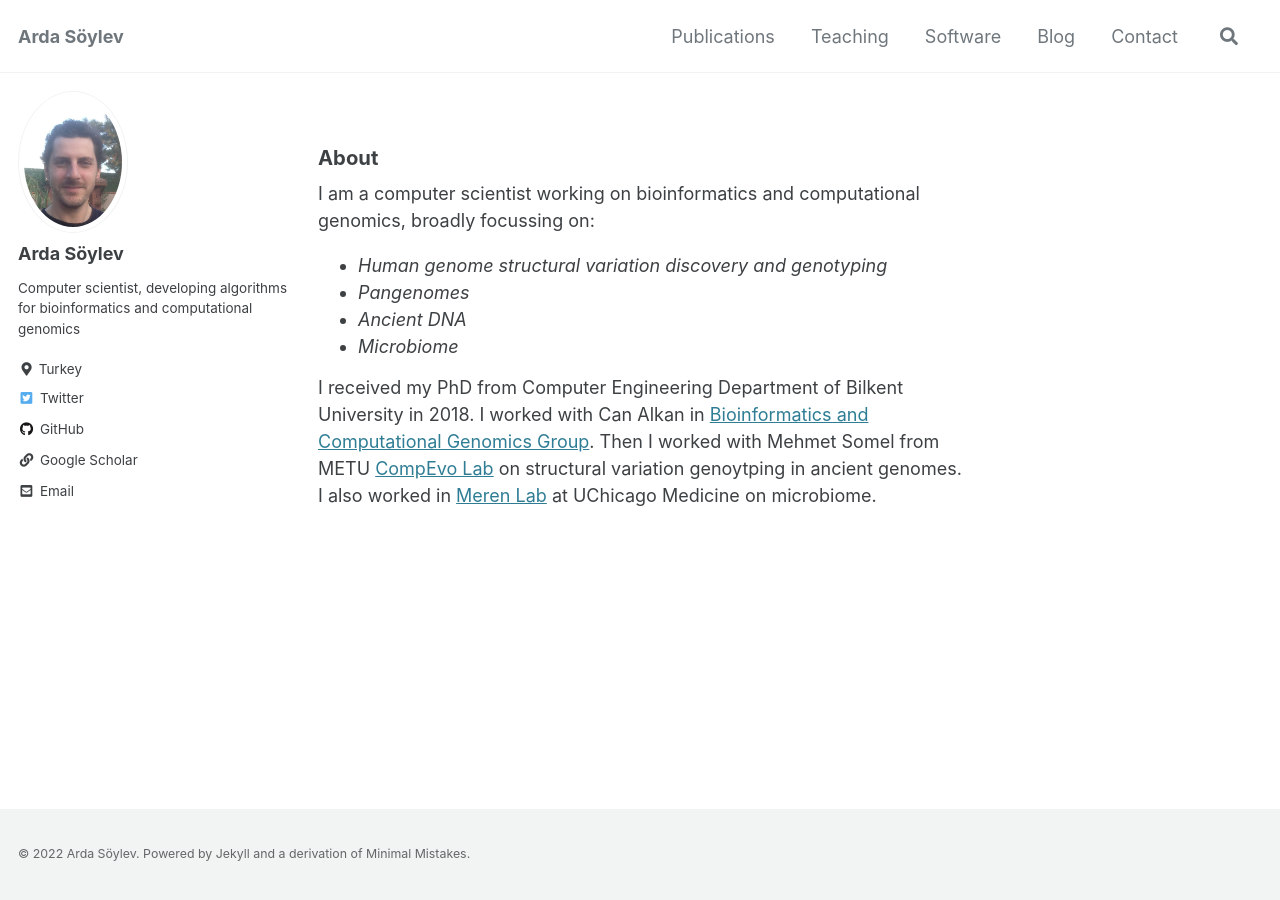
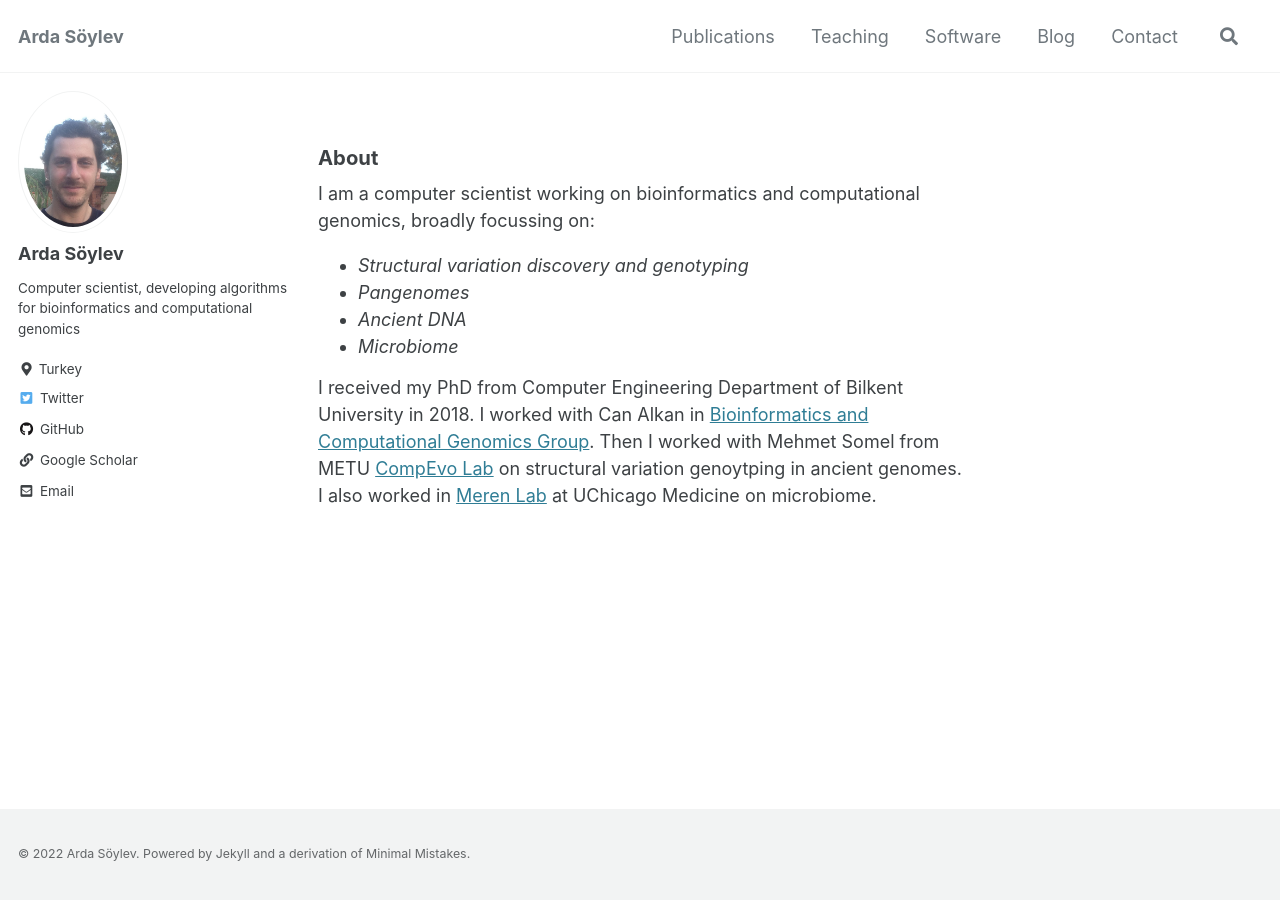
Before and after one commit to asylvz/asylvz.github.io, a Jekyll site: the page built from _pages/about.md, in a window 1280 px wide. Built offline with Jekyll 4.4.1, drawn with Linux system fonts in a browser that asks for light colours; cached includes are drawn as plain includes.

Commit message:
Minor update

```diff
--- a/_pages/about.md
+++ b/_pages/about.md
@@ -15,7 +15,7 @@ redirect_from:
 
 <p>I am a computer scientist working on bioinformatics and computational genomics, broadly focussing on:</p>
 <ul style="line-height: 1.0em"><em>
-<li>Human genome structural variation discovery and genotyping</li>
+<li>Structural variation discovery and genotyping</li>
 <li>Pangenomes</li>
 <li>Ancient DNA</li>
 <li>Microbiome</li> </em>
```
